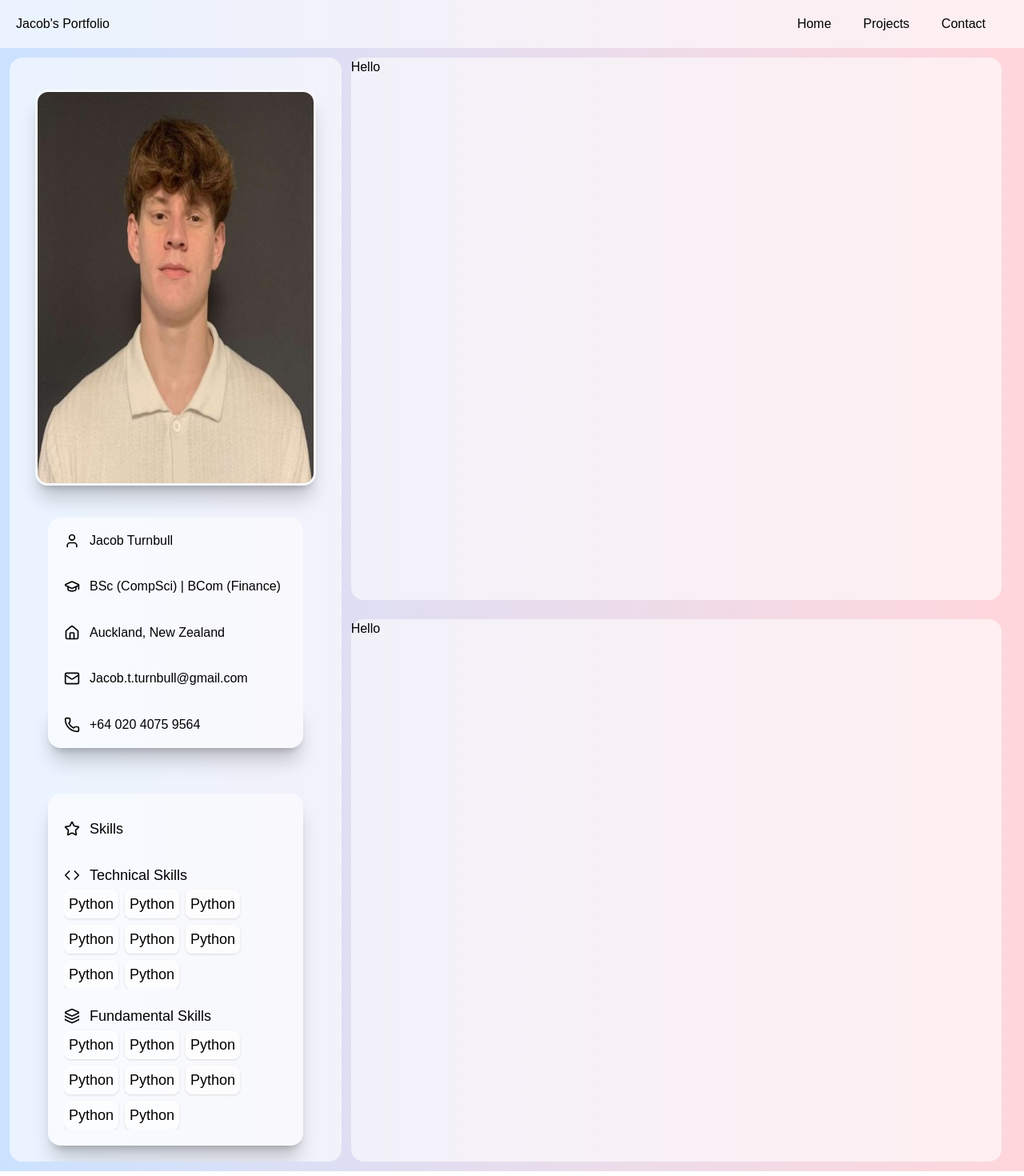
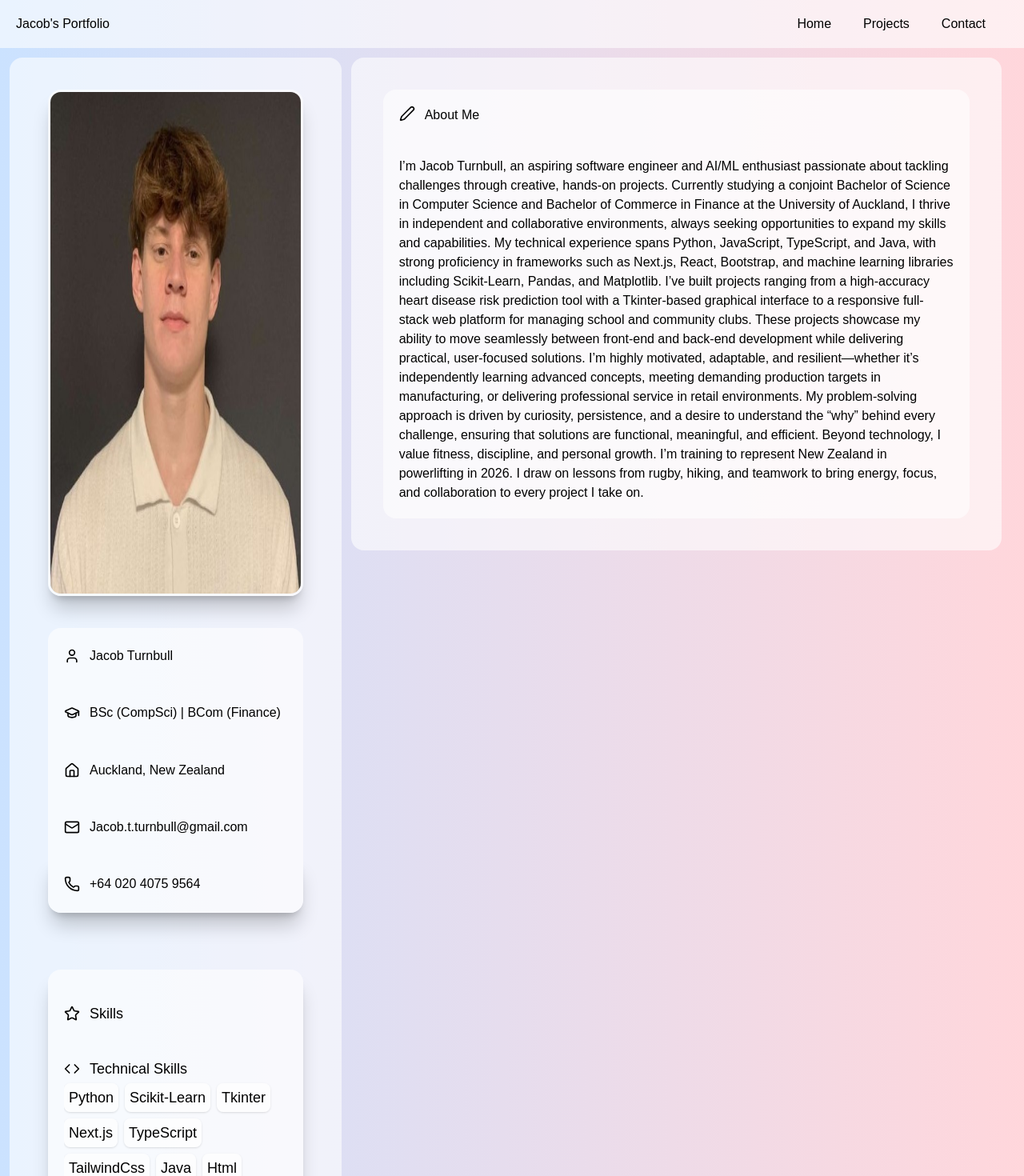
Before and after one commit to jt1732/jacobsPortfolio, a Next.js app: page / in a window 1280 px wide. Shown: the top 1470 px of the page at 80% size. Built offline with nearby package versions, Linux system fonts and the light colour scheme.

Commit message:
Added about section

```diff
--- a/src/app/page.tsx
+++ b/src/app/page.tsx
@@ -1,5 +1,5 @@
 import Image from "next/image";
-import { GraduationCap, User, House, Mail, Phone, Star, Code, Layers} from "lucide-react";
+import { GraduationCap, User, House, Mail, Phone, Star, Code, Layers, Pen} from "lucide-react";
 
 export default function Home() {
   return (
@@ -12,14 +12,14 @@
                     <a className="p-2 bg-transparent hover:bg-white/40 rounded-xl">Contact</a>
                 </div>
             </div>
-             <div className={'min-h-screen w-screen grid grid-cols-1 lg:grid-cols-3 grid-rows-[auto_auto_auto] lg:grid-rows-2'}>
-                <div className="bg-white/60 col-span-1 row-span-2 rounded-2xl relative overflow-hidden mr-7 lg:mr-0 m-3 ">
+             <div className={'min-h-screen w-screen grid grid-cols-1 lg:grid-cols-3 grid-rows-[auto_auto_auto] lg:grid-rows-[auto_auto_auto_auto_auto]'}>
+                <div className="bg-white/60 col-span-1 row-span-2 lg:row-span-6 rounded-2xl relative overflow-hidden mr-7 lg:mr-0 m-3 ">
 
-                    <div className="text-base min-h-[1000px] w-full grid grid-cols-1 grid-rows-24">
+                    <div className="text-base w-full grid grid-cols-1 grid-rows-24">
                             <div className='
                             col-span-1 relative min-h-fit
-                            row-span-10 md:row-span-12 lg:row-span-8 xl:row-span-10
-                            mx-12 my-15 sm:mx-25 md:mx-35 lg:mx-8 lg:my-20 xl:my-10
+                            row-span-7 md:row-span-12 lg:row-span-8 xl:row-span-10
+                            mx-12 my-8 sm:mx-25 md:mx-30 lg:mx-8 xl:mx-12 lg:my-20 xl:my-10
                             '>
                                 <Image
                                     src="/headshot.jpg"
@@ -30,19 +30,19 @@
                                     className='rounded-2xl border-3 border-white/60 shadow-xl/20'
                                 />
                             </div>
-                            <div className='mx-2 sm:mx-4 md:mx-8 lg:mx-12 pl-3 md:pl-5 col-span-3 bg-white/60 rounded-t-2xl flex items-center gap-3'>
+                            <div className='mx-4 md:mx-8 lg:mx-12 pl-3 md:pl-5 col-span-3 bg-white/60 rounded-t-2xl flex items-center gap-3'>
                                  <User className="w-3 h-3 lg:w-5 lg:h-5 text-black" />Jacob Turnbull</div>
-                            <div className='mx-2 sm:mx-4 md:mx-8 lg:mx-12 pl-3 md:pl-5 col-span-3 bg-white/60 flex items-center gap-3'>
+                            <div className='mx-4 md:mx-8 lg:mx-12 pl-3 md:pl-5 col-span-3 bg-white/60 flex items-center gap-3'>
                                 <GraduationCap className="w-3 h-3 lg:w-5 lg:h-5 text-black" />BSc (CompSci) | BCom (Finance)</div>
-                            <div className=' mx-2 sm:mx-4 md:mx-8 lg:mx-12 pl-3 md:pl-5 col-span-3 bg-white/60 flex items-center gap-3'>
+                            <div className='mx-4 md:mx-8 lg:mx-12 pl-3 md:pl-5 col-span-3 bg-white/60 flex items-center gap-3'>
                                 <House className="w-3 h-3 lg:w-5 lg:h-5 text-black" />Auckland, New Zealand</div>
-                            <div className='mx-2 sm:mx-4 md:mx-8 lg:mx-12 pl-3 md:pl-5 col-span-3 bg-white/60 flex items-center gap-3'>
+                            <div className='mx-4 md:mx-8 lg:mx-12 pl-3 md:pl-5 col-span-3 bg-white/60 flex items-center gap-3'>
                                 <Mail className="w-3 h-3 lg:w-5 lg:h-5 text-black" />Jacob.t.turnbull@gmail.com</div>
-                            <div className='mx-2 sm:mx-4 md:mx-8 lg:mx-12 pl-3 md:pl-5 col-span-3 bg-white/60 rounded-b-2xl flex items-center shadow-xl/20 gap-3'>
+                            <div className='mx-4 md:mx-8 lg:mx-12 pl-3 md:pl-5 col-span-3 bg-white/60 rounded-b-2xl flex items-center shadow-xl/20 gap-3'>
                                 <Phone className="w-3 h-3 lg:w-5 lg:h-5 text-black" />+64 020 4075 9564</div>
 
                             <div className='col-span-3 '></div>
-                            <div className='col-span-3 mb-5 row-span-8 bg-white/60 rounded-2xl mx-2 sm:mx-4 md:mx-8 lg:mx-12 text-lg shadow-xl/20'>
+                            <div className='col-span-3 mb-5 row-span-8 bg-white/60 rounded-2xl mx-4 md:mx-8 lg:mx-12 text-lg shadow-xl/20'>
                                 <div className='h-full grid grid-cols-1 grid-rows-10'>
                                     <div className='px-5 row-span-2 flex items-center gap-3'>
                                         <Star className="w-5 h-5 text-black"/>Skills</div>
@@ -53,13 +53,13 @@
                                          </div>
                                             <div className="w-full flex flex-wrap items-center pt-1 gap-2 overflow-hidden">
                                                 <span className="px-1.5 py-1 bg-white/70 rounded-lg shadow-sm">Python</span>
-                                                <span className="px-1.5 py-1 bg-white/70 rounded-lg shadow-sm">Python</span>
-                                                <span className="px-1.5 py-1 bg-white/70 rounded-lg shadow-sm">Python</span>
-                                                <span className="px-1.5 py-1 bg-white/70 rounded-lg shadow-sm">Python</span>
-                                                <span className="px-1.5 py-1 bg-white/70 rounded-lg shadow-sm">Python</span>
-                                                <span className="px-1.5 py-1 bg-white/70 rounded-lg shadow-sm">Python</span>
-                                                <span className="px-1.5 py-1 bg-white/70 rounded-lg shadow-sm">Python</span>
-                                                <span className="px-1.5 py-1 bg-white/70 rounded-lg shadow-sm">Python</span>
+                                                <span className="px-1.5 py-1 bg-white/70 rounded-lg shadow-sm">Scikit-Learn</span>
+                                                <span className="px-1.5 py-1 bg-white/70 rounded-lg shadow-sm">Tkinter</span>
+                                                <span className="px-1.5 py-1 bg-white/70 rounded-lg shadow-sm">Next.js</span>
+                                                <span className="px-1.5 py-1 bg-white/70 rounded-lg shadow-sm">TypeScript</span>
+                                                <span className="px-1.5 py-1 bg-white/70 rounded-lg shadow-sm">TailwindCss</span>
+                                                <span className="px-1.5 py-1 bg-white/70 rounded-lg shadow-sm">Java</span>
+                                                <span className="px-1.5 py-1 bg-white/70 rounded-lg shadow-sm">Html</span>
                                             </div>
                                         </div>
                                     <div className='px-5 pb-5 row-span-4 flex-col items-center gap-2'>
@@ -68,14 +68,13 @@
                                             <span>Fundamental Skills</span>
                                           </div>
                                             <div className="w-full flex flex-wrap items-center pt-1 gap-2 overflow-hidden">
-                                                <span className="px-1.5 py-1 bg-white/70 rounded-lg shadow-sm">Python</span>
-                                                <span className="px-1.5 py-1 bg-white/70 rounded-lg shadow-sm">Python</span>
-                                                <span className="px-1.5 py-1 bg-white/70 rounded-lg shadow-sm">Python</span>
-                                                <span className="px-1.5 py-1 bg-white/70 rounded-lg shadow-sm">Python</span>
-                                                <span className="px-1.5 py-1 bg-white/70 rounded-lg shadow-sm">Python</span>
-                                                <span className="px-1.5 py-1 bg-white/70 rounded-lg shadow-sm">Python</span>
-                                                <span className="px-1.5 py-1 bg-white/70 rounded-lg shadow-sm">Python</span>
-                                                <span className="px-1.5 py-1 bg-white/70 rounded-lg shadow-sm">Python</span>
+                                                <span className="px-1.5 py-1 bg-white/70 rounded-lg shadow-sm">Motivation</span>
+                                                <span className="px-1.5 py-1 bg-white/70 rounded-lg shadow-sm">Adaptability</span>
+                                                <span className="px-1.5 py-1 bg-white/70 rounded-lg shadow-sm">Enthusiasm</span>
+                                                <span className="px-1.5 py-1 bg-white/70 rounded-lg shadow-sm">Problem-solving</span>
+                                                <span className="px-1.5 py-1 bg-white/70 rounded-lg shadow-sm">Self-learning</span>
+                                                <span className="px-1.5 py-1 bg-white/70 rounded-lg shadow-sm">Communication</span>
+                                                <span className="px-1.5 py-1 bg-white/70 rounded-lg shadow-sm">Curiosity</span>
                                             </div>
                                     </div>
                                 </div>
@@ -83,8 +82,23 @@
 
                     </div>
                 </div>
-                <div className="bg-white/60 col-span-2 row-span-1 m-3 mr-7 rounded-2xl">Hello</div>
-                <div className="bg-white/60 col-span-2 row-span-1 m-3 mr-7 rounded-2xl">Hello</div>
+                <div className="bg-white/60 col-span-2 row-span-1 m-3 mr-7 rounded-2xl p-10 h-min">
+                    <div className="bg-white/60 rounded-2xl w-full">
+                        <div className='flex gap-3 p-5' ><Pen className="w-5 h-5 text-black"/>About Me</div>
+                        <div className='flex gap-3 p-5'>
+                            I’m Jacob Turnbull, an aspiring software engineer and AI/ML enthusiast passionate about tackling challenges through creative, hands-on projects. Currently studying a conjoint Bachelor of Science in Computer Science and Bachelor of Commerce in Finance at the University of Auckland, I thrive in independent and collaborative environments, always seeking opportunities to expand my skills and capabilities.
+                            My technical experience spans Python, JavaScript, TypeScript, and Java, with strong proficiency in frameworks such as Next.js, React, Bootstrap, and machine learning libraries including Scikit-Learn, Pandas, and Matplotlib. I’ve built projects ranging from a high-accuracy heart disease risk prediction tool with a Tkinter-based graphical interface to a responsive full-stack web platform for managing school and community clubs. These projects showcase my ability to move seamlessly between front-end and back-end development while delivering practical, user-focused solutions.
+                            I’m highly motivated, adaptable, and resilient—whether it’s independently learning advanced concepts, meeting demanding production targets in manufacturing, or delivering professional service in retail environments. My problem-solving approach is driven by curiosity, persistence, and a desire to understand the “why” behind every challenge, ensuring that solutions are functional, meaningful, and efficient.
+                            Beyond technology, I value fitness, discipline, and personal growth. I’m training to represent New Zealand in powerlifting in 2026. I draw on lessons from rugby, hiking, and teamwork to bring energy, focus, and collaboration to every project I take on.
+                        </div>
+                    </div>
+                </div>
+
+
+                <div className="bg-white/60 col-span-2 row-span-1 m-3 mr-7 rounded-2xl h-max">
+                    <div className='grid grid-cols-2 grid-rows-2'>
+                    </div>
+                </div>
             </div>
         </div>
   );
```
